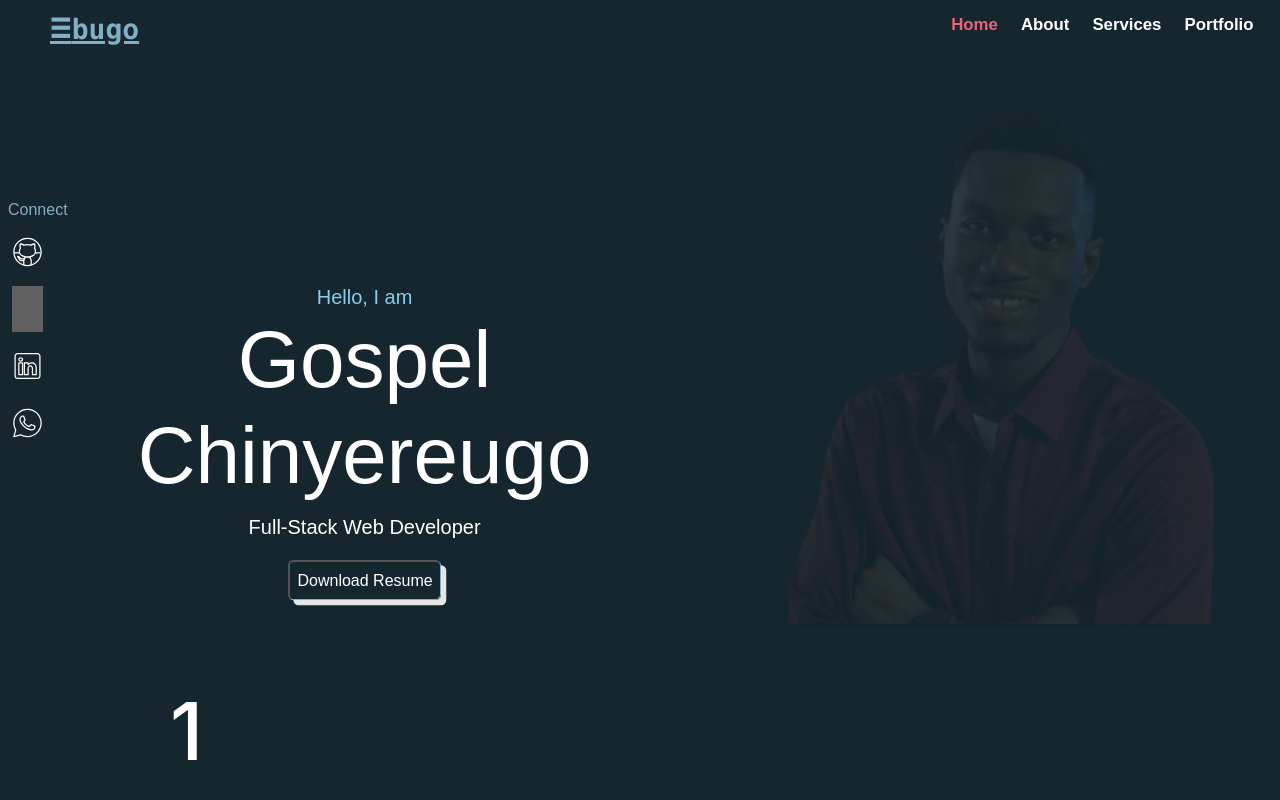
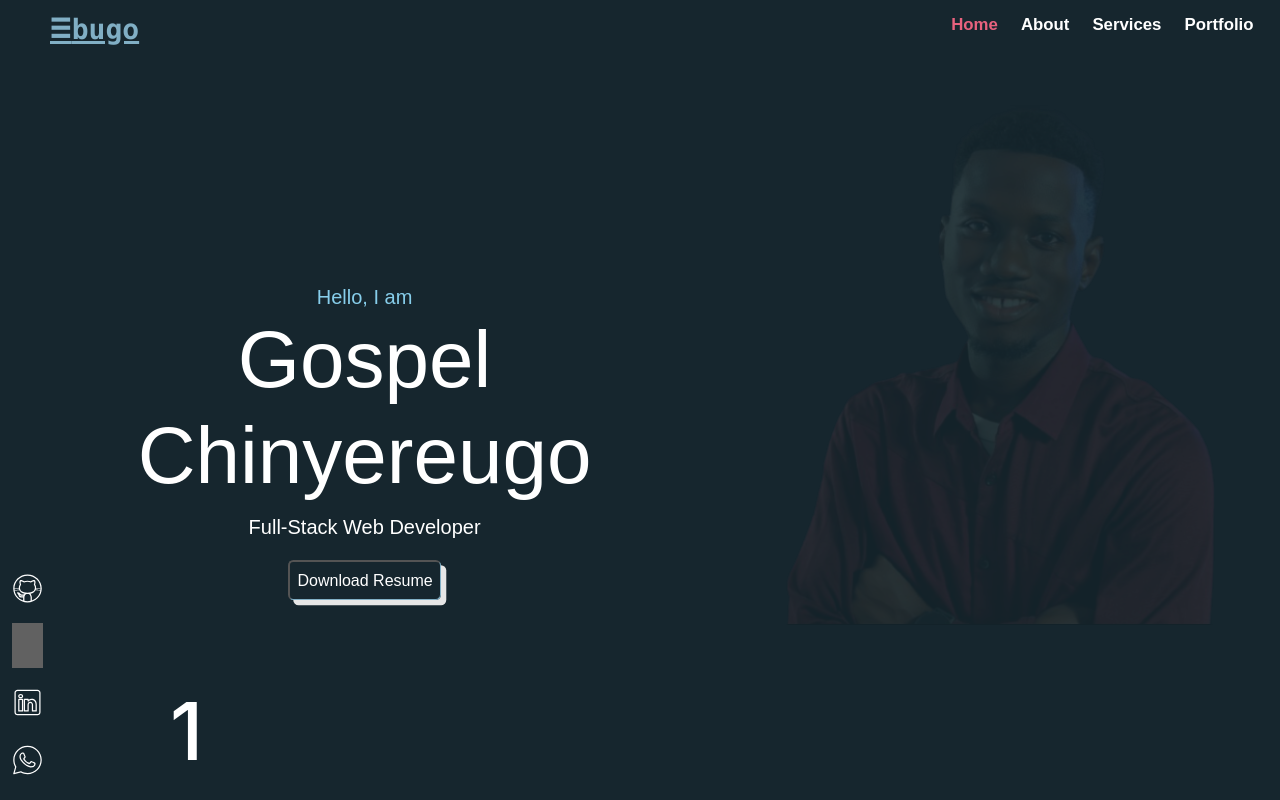
Before and after one commit to Ebugo/Ebugo.github.io, a React (Create React App) app: page / in a window 1280 px wide. Built offline with nearby package versions, Linux system fonts and the light colour scheme; grey boxes are pictures that could not be loaded; a web font is replaced by a local one.

Commit message:
fix: fixes

```diff
--- a/src/components/elements/SocialMediaNav/SocialMediaNav.css
+++ b/src/components/elements/SocialMediaNav/SocialMediaNav.css
@@ -1,12 +1,11 @@
 .socialmedia-nav-sty-cover {
   color: white;
-  height: 50vh;
   width: 3vw;
   position: fixed;
   left: 1vh;
-  top: 25%;
   padding: 0;
-  z-index: 10;
+  bottom: 10px;
+  z-index: 100;
   margin: 0;
 }
 .socialmedia-nav-sty-cover h5 {
@@ -71,9 +70,17 @@
     justify-content: center;
     align-items: center;
   }
+  .socialmedia-nav-sty-cover .social div:hover .social-name {
+    display: none;
+  }
   .socialmedia-nav-sty-cover .social div img {
     width: 75%;
     height: 75%;
+  }
+  .socialmedia-nav-sty-cover .social div img:hover {
+    -webkit-filter: none;
+    filter: none;
+    transform: none;
   }
 }
 @media (max-width: 630px) {
--- a/src/components/elements/SocialMediaNav/SocialMediaNav.js
+++ b/src/components/elements/SocialMediaNav/SocialMediaNav.js
@@ -11,7 +11,6 @@ const SocialMediaNav = ({style}) => {
     }
     return (
         <div className="socialmedia-nav-sty-cover" style={style}>
-            <h5>Connect</h5>
             <div className="social">
                 <div onClick={openSocial} className="github">
                     <span className="mt-2 social-name">github</span>
--- a/src/components/elements/SocialMediaNav/SocialMediaNav.scss
+++ b/src/components/elements/SocialMediaNav/SocialMediaNav.scss
@@ -1,12 +1,11 @@
 .socialmedia-nav-sty-cover {
     color: white;
-    height: 50vh;
     width: 3vw;
     position: fixed;
     left: 1vh;
-    top: 25%;
     padding: 0;
-    z-index: 10;
+    bottom: 10px;
+    z-index: 100;
     margin: 0;
     h5 {
         color: #81AFC5;
@@ -79,9 +78,17 @@
                 justify-content: center;
                 align-items: center;
                 div {
+                    &:hover .social-name{
+                        display: none;
+                     }
                     img {
                         width: 75%;
                         height: 75%;
+                        &:hover {
+                            -webkit-filter: none;
+                            filter: none;
+                            transform: none;
+                        }
                     }
                 }
             }
```
Also changed, not shown: 1 other file (tests, documents, lock files or other folders).
